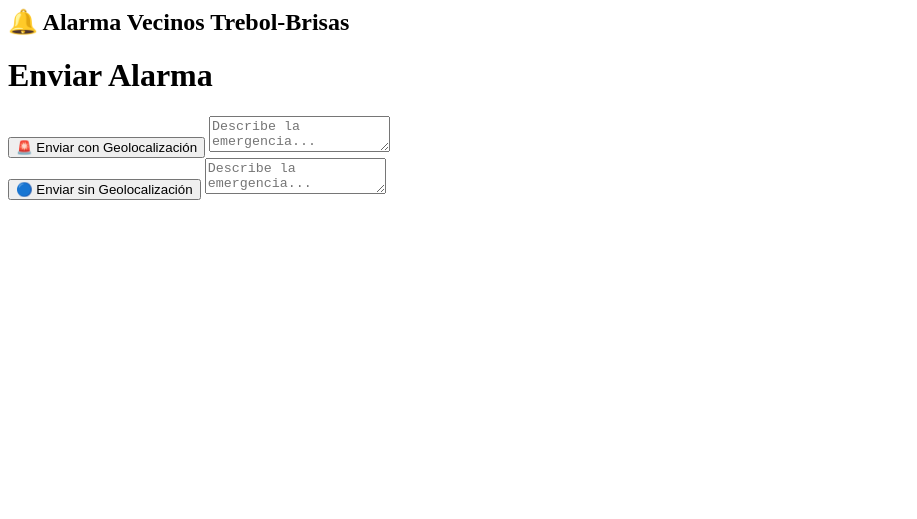
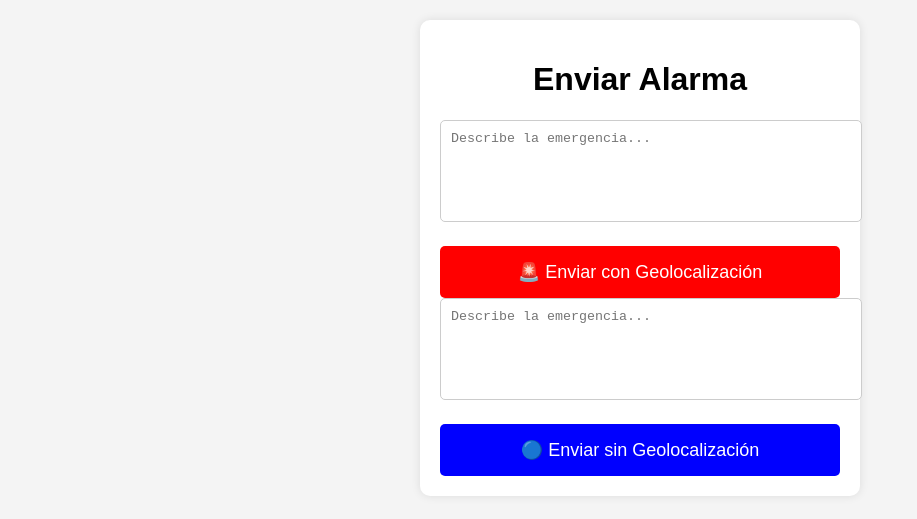
Before and after one commit to larrysit0/optimus, a plain HTML site: page index.html in a window 1280 px wide. Shown: the whole page, without its empty margins (0-917 px from the left). Drawn offline with Linux system fonts and the light colour scheme.

Commit message:
Update index.html

```diff
--- a/index.html
+++ b/index.html
@@ -1,16 +1,28 @@
+<!DOCTYPE html>
+<html lang="es">
+<head>
+    <meta charset="UTF-8">
+    <meta name="viewport" content="width=device-width, initial-scale=1.0">
+    <title>Alarma Telegram</title>
+    <link rel="stylesheet" href="styles.css">  <!-- Archivo CSS -->
+</head>
+<body>
     <div class="container">
-    <h2 class="titulo">🔔 Alarma Vecinos Trebol-Brisas</h2>
         <h1>Enviar Alarma</h1>
 
-    <!-- Alerta con Geolocalización -->
+        <!-- Botón Rojo con Casillero -->
         <div class="alert-box">
+            <textarea id="mensajeRojo" placeholder="Describe la emergencia..."></textarea>
             <button class="btn rojo" onclick="enviarAlarma(true)">🚨 Enviar con Geolocalización</button>
-        <textarea id="mensajeRojo" placeholder="Describe la emergencia..."></textarea>
         </div>
 
-    <!-- Alerta sin Geolocalización -->
+        <!-- Botón Azul con Casillero -->
         <div class="alert-box">
+            <textarea id="mensajeAzul" placeholder="Describe la emergencia..."></textarea>
             <button class="btn azul" onclick="enviarAlarma(false)">🔵 Enviar sin Geolocalización</button>
-        <textarea id="mensajeAzul" placeholder="Describe la emergencia..."></textarea>
         </div>
     </div>
+
+    <script src="script.js"></script>  <!-- Archivo JavaScript -->
+</body>
+</html>
```
Lines whose indentation alone changed are shown as unchanged.
